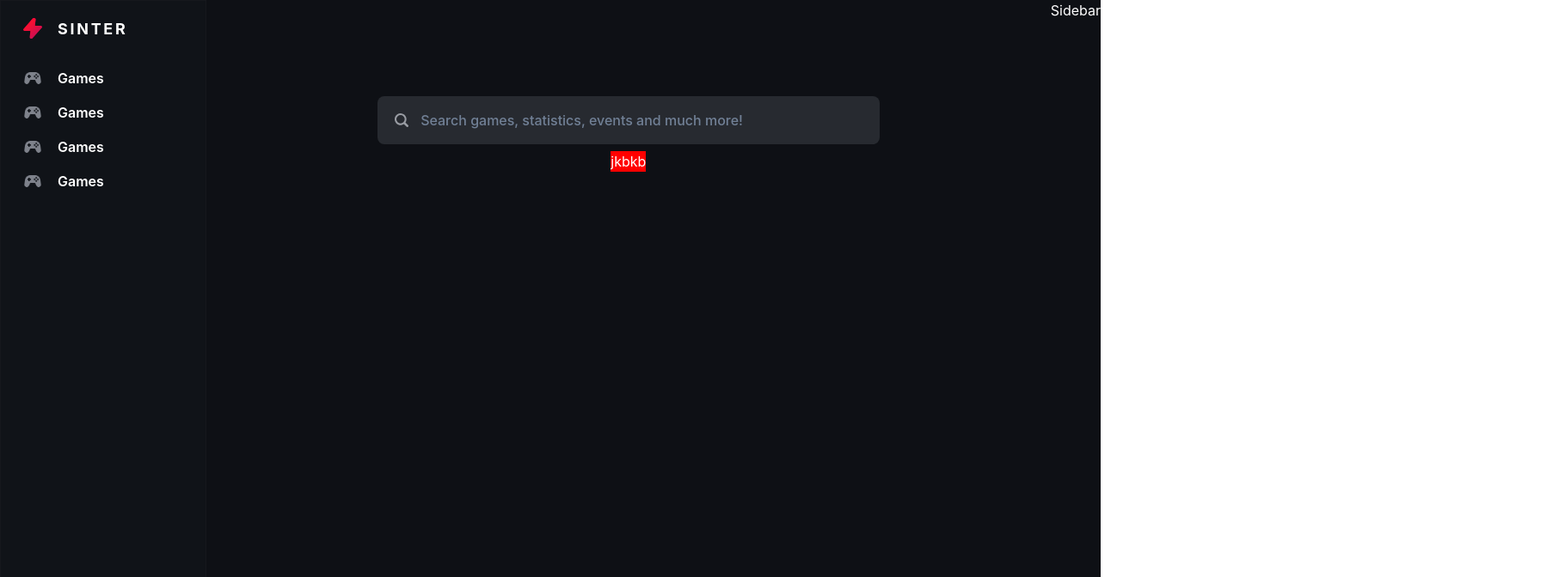
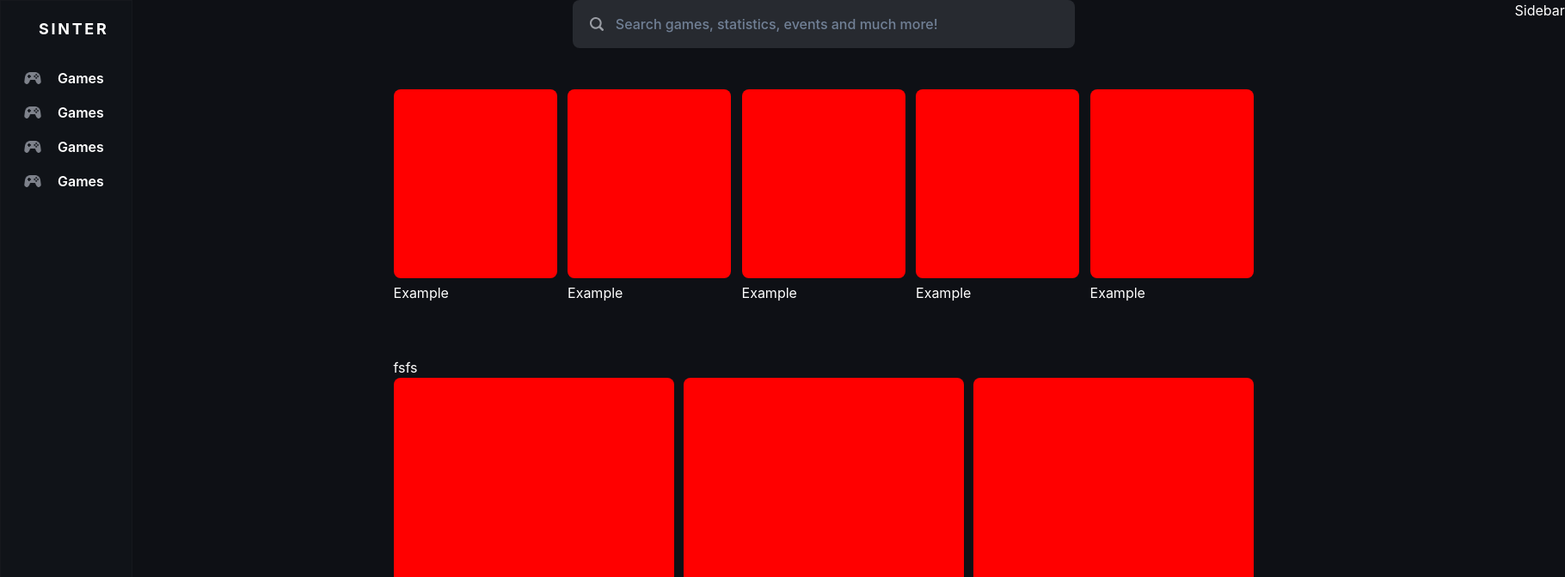
Before and after one commit to sufetter/WebCard, a Next.js app in the folder client/cw/: page / in a window 1280 px wide. Shown: the top 672 px of the page at 86% size, 1820 px wide, since content can reach past the window. Built offline with nearby package versions, Linux system fonts and the light colour scheme.

Commit message:
main page prototype added

```diff
--- a/client/cw/components/footer.tsx
+++ b/client/cw/components/footer.tsx
@@ -1,7 +1,55 @@
+import {ButtonDef} from "@/pages";
+import {Flex, Box} from "@chakra-ui/react";
 import React from "react";
 
 const Footer = () => {
-  return <div>Footer</div>;
+  return (
+    <Flex minH="396px" minW="1608px" bg="#13151B" justify="center">
+      <Flex w="1000px" direction="column" flex={1}>
+        <Flex w="100%" justify="space-between">
+          <Flex direction="column">
+            <Flex>Adadadadad</Flex>
+            <ButtonDef>
+              <Box>dgdgd</Box>
+            </ButtonDef>
+            <ButtonDef>
+              <Box>dgdgd</Box>
+            </ButtonDef>
+          </Flex>
+          <Flex w="400px" justify="space-between">
+            <Flex direction="column">
+              <Flex>Fdsfsdf</Flex>
+              <Flex direction="column">
+                <Flex>dadada</Flex>
+                <Flex>dadada</Flex>
+                <Flex>adadad</Flex>
+              </Flex>
+            </Flex>
+            <Flex direction="column">
+              <Flex>Fdsfsdf</Flex>
+              <Flex direction="column">
+                <Flex>dadada</Flex>
+                <Flex>dadada</Flex>
+                <Flex>adadad</Flex>
+              </Flex>
+            </Flex>
+            <Flex direction="column">
+              <Flex>Fdsfsdf</Flex>
+              <Flex direction="column">
+                <Flex>dadada</Flex>
+                <Flex>dadada</Flex>
+                <Flex>adadad</Flex>
+              </Flex>
+            </Flex>
+          </Flex>
+        </Flex>
+        <Flex w="100%" justify="space-between" align="flex-end" h="100%">
+          <Flex>dadas</Flex>
+          <Flex>dadas</Flex>
+        </Flex>
+      </Flex>
+    </Flex>
+  );
 };
 
 export default Footer;
--- a/client/cw/components/header.tsx
+++ b/client/cw/components/header.tsx
@@ -1,10 +1,37 @@
 import {Flex, Box} from "@chakra-ui/react";
-import React from "react";
+import React, {memo, useEffect, useRef, useState} from "react";
 import Search from "./search";
+import {useMainStore} from "../store/shared/sharedStore";
+import {shallow} from "zustand/shallow";
 
 const Header = () => {
+  // const [scrollPosition, updateScrollPosition] = useMainStore(
+  //   (state: any) => [state.PageYOffset, state.setPageYOffset],
+  //   shallow
+  // );
+  // const [headerPosition, setHeaderPosition] = useState("stetch");
+  // const headerRef = useRef(null);
+  // useEffect(() => {
+  //   window.addEventListener("scroll", () => {
+  //     updateScrollPosition(window.pageYOffset);
+  //   });
+
+  //   return () => {
+  //     window.removeEventListener("scroll", () =>
+  //       updateScrollPosition(window.pageYOffset)
+  //     );
+  //   };
+  // });
+
   return (
-    <Flex h="168px" align="end" w="100%">
+    <Flex
+      h="168px"
+      align="end"
+      w="100%"
+      position={"sticky"}
+      top="0px"
+      zIndex="10"
+    >
       <Flex justify="center" w="100%">
         <Search />
       </Flex>
@@ -12,4 +39,4 @@ const Header = () => {
   );
 };
 
-export default Header;
+export default memo(Header);
--- a/client/cw/components/layout.tsx
+++ b/client/cw/components/layout.tsx
@@ -17,6 +17,7 @@ export default function Layout({children}: LayoutProps) {
   //   console.log(res);
   // };
   // a();
+
   return (
     <>
       <Head>
@@ -27,28 +28,27 @@ export default function Layout({children}: LayoutProps) {
       <main>
         <VStack
           direction="column"
-          h="100%"
+          // h="100%"
           w="100%"
-          align="stretch"
           color="white"
-          maxHeight="100vh"
-          overflow="hidden"
+          // maxHeight="100vh"
         >
-          <Flex
-            direction="row"
-            w="100%"
-            h="100%"
-            flex={1}
-            mt="0px !important"
-            overflow="hidden"
-          >
+          <Flex direction="row" w="100%" mt="0px !important">
             <Navbar />
-            <VStack flex={1} bg="#0E1015" h="4000px" overflow="hidden">
-              <Header />
-              <Flex flex={1} w="100%" mt="0px !important" overflow="scroll">
-                {children}
+
+            <VStack bg="#0E1015" maxH="100vh" flex={1}>
+              <Flex
+                direction="column"
+                mt="0px !important"
+                h="3000px"
+                overflowY="auto"
+              >
+                <Header />
+                <Flex mt="0px !important" flex={1}>
+                  {children}
+                </Flex>
+                <Footer />
               </Flex>
-              <Footer />
             </VStack>
 
             <Sidebar />
--- a/client/cw/components/navbar.tsx
+++ b/client/cw/components/navbar.tsx
@@ -17,7 +17,6 @@ export const NavItem = ({src, desc, section}: NavItemProps) => {
   const handleNavigation = () => {
     router.push("/" + section);
   };
-  console.log(typeof src);
   return (
     <Flex
       w="100%"
--- a/client/cw/components/sidebar.tsx
+++ b/client/cw/components/sidebar.tsx
@@ -1,8 +1,11 @@
 import React, {useState} from "react";
 import {Box, VStack, Flex} from "@chakra-ui/react";
 const Sidebar = () => {
-  const [w, setW] = useState(72);
-  return <Flex bg="#0e1015">Sidebar</Flex>;
+  return (
+    <Flex bg="#0e1015" w="240px">
+      Sidebar
+    </Flex>
+  );
 };
 
 export default Sidebar;
--- a/client/cw/package.json
+++ b/client/cw/package.json
@@ -23,6 +23,7 @@
     "react": "18.2.0",
     "react-dom": "18.2.0",
     "react-icons": "^4.8.0",
+    "react-parallax-tilt": "^1.7.128",
     "react-query": "^3.39.3",
     "typescript": "5.0.3",
     "zustand": "^4.3.7"
--- a/client/cw/src/pages/index.tsx
+++ b/client/cw/src/pages/index.tsx
@@ -1,15 +1,66 @@
-import {Box, VStack, Flex} from "@chakra-ui/react";
+import {Box, HStack, Flex, Button} from "@chakra-ui/react";
 import Head from "next/head";
 import Image from "next/image";
-import Header from "../../components/header";
-import Footer from "../../components/footer";
 import Layout from "../../components/layout";
+import Tilt from "react-parallax-tilt";
+import {useRouter} from "next/router";
 
-type LayoutProps = {
-  children: JSX.Element;
+interface CardProps {
+  styles?: object;
+  src?: string;
+  desc?: string;
+  section?: string;
+}
+
+export const Card = ({styles, src, desc, section = "games"}: CardProps) => {
+  const router = useRouter();
+  const handleNavigation = (path: string) => {
+    router.push("/" + path);
+  };
+  return (
+    <Flex direction="column">
+      <Tilt tiltMaxAngleX={5} tiltMaxAngleY={5}>
+        <Box
+          w="190px"
+          h="220px"
+          bg="red"
+          border="0ps"
+          borderRadius={8}
+          transition="border-color 1s"
+          _hover={{border: "3px solid #6A717E"}}
+          {...styles}
+          onClick={() => handleNavigation(section)}
+        ></Box>
+      </Tilt>
+      <Flex mt="5px">{desc}</Flex>
+    </Flex>
+  );
 };
 
-export default function Home({children}: LayoutProps) {
+interface ButtonProps {
+  styles?: object;
+  children?: JSX.Element;
+  section?: string;
+}
+
+export const ButtonDef = ({styles, children, section = "/"}: ButtonProps) => {
+  const router = useRouter();
+  const handleNavigation = (path: string) => {
+    router.push("/" + path);
+  };
+  return (
+    <Button
+      // variant="unstyled"
+      color="black"
+      {...styles}
+      onClick={() => handleNavigation(section)}
+    >
+      {children}
+    </Button>
+  );
+};
+
+export default function Home() {
   // const a = async () => {
   //   const api = await fetch("/api/hello");
   //   const res = await api.json();
@@ -25,9 +76,54 @@ export default function Home({children}: LayoutProps) {
       </Head>
       <main>
         <Layout>
-          <VStack h="4000" w="100%">
-            <Box bg="red">jkbkb</Box>
-          </VStack>
+          <Flex direction="column" align="center" flex={1}>
+            <Flex direction="column" w="1000px">
+              <Flex
+                w="100%"
+                h="250px"
+                justify="space-between"
+                mt="48px"
+                mb="62px"
+              >
+                <Card desc="Example" />
+                <Card desc="Example" />
+                <Card desc="Example" />
+                <Card desc="Example" />
+                <Card desc="Example" />
+              </Flex>
+              <Flex direction="column">
+                <Flex>fsfs</Flex>
+                <Flex justify="space-between" flexWrap="wrap" mb="72px">
+                  <Card styles={{h: "400px", w: "326px", mb: "8px"}} />
+                  <Card styles={{h: "400px", w: "326px", mb: "8px"}} />
+                  <Card styles={{h: "400px", w: "326px", mb: "8px"}} />
+                  <Card styles={{h: "400px", w: "326px", mb: "8px"}} />
+                  <Card styles={{h: "400px", w: "326px", mb: "8px"}} />
+                  <Card styles={{h: "400px", w: "326px", mb: "8px"}} />
+                </Flex>
+              </Flex>
+            </Flex>
+            <Flex
+              direction="column"
+              w="1608px"
+              minH="420px"
+              flex={1}
+              bg="red"
+              align="center"
+              justify="center"
+            >
+              <Flex>fsfs</Flex>
+              <Flex>fsfs</Flex>
+              <Flex gap="10px">
+                <ButtonDef>
+                  <Box>ggsgs</Box>
+                </ButtonDef>
+                <ButtonDef>
+                  <Box>ggsgs</Box>
+                </ButtonDef>
+              </Flex>
+            </Flex>
+          </Flex>
         </Layout>
       </main>
     </>
--- a/client/cw/src/styles/globals.css
+++ b/client/cw/src/styles/globals.css
@@ -1,3 +1,4 @@
 body {
   margin: 0px;
+  /* overflow: hidden; */
 }
--- /dev/null
+++ b/client/cw/store/shared/sharedStore.tsx
@@ -0,0 +1,9 @@
+import {create} from "zustand";
+
+export const useMainStore = create((set) => ({
+  PageYOffset: 0,
+  setPageYOffset: (state: any) => {
+    console.log(state);
+    set(() => ({PageYOffset: state}));
+  },
+}));
```
Also changed, not shown: 1 other file (tests, documents, lock files or other folders).
